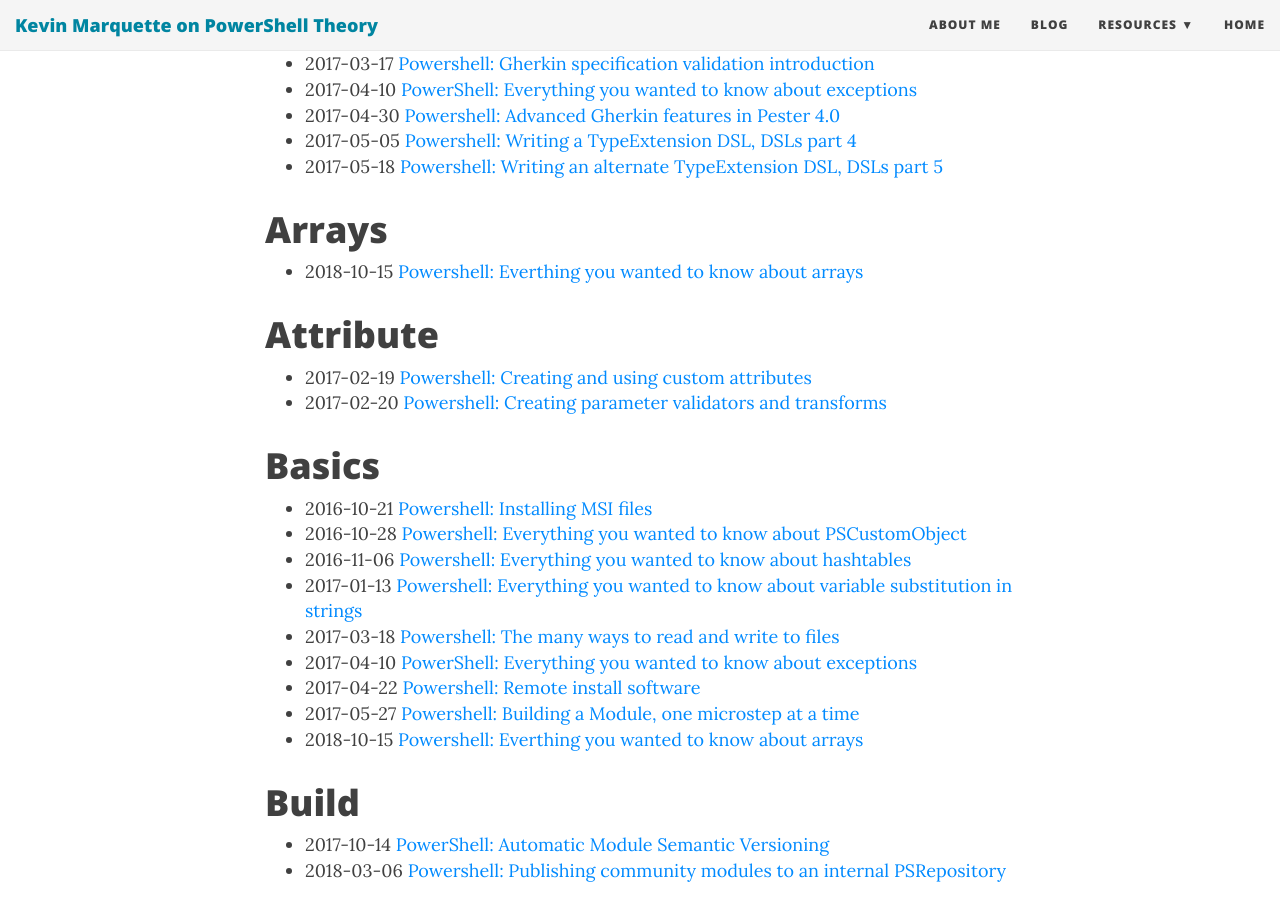
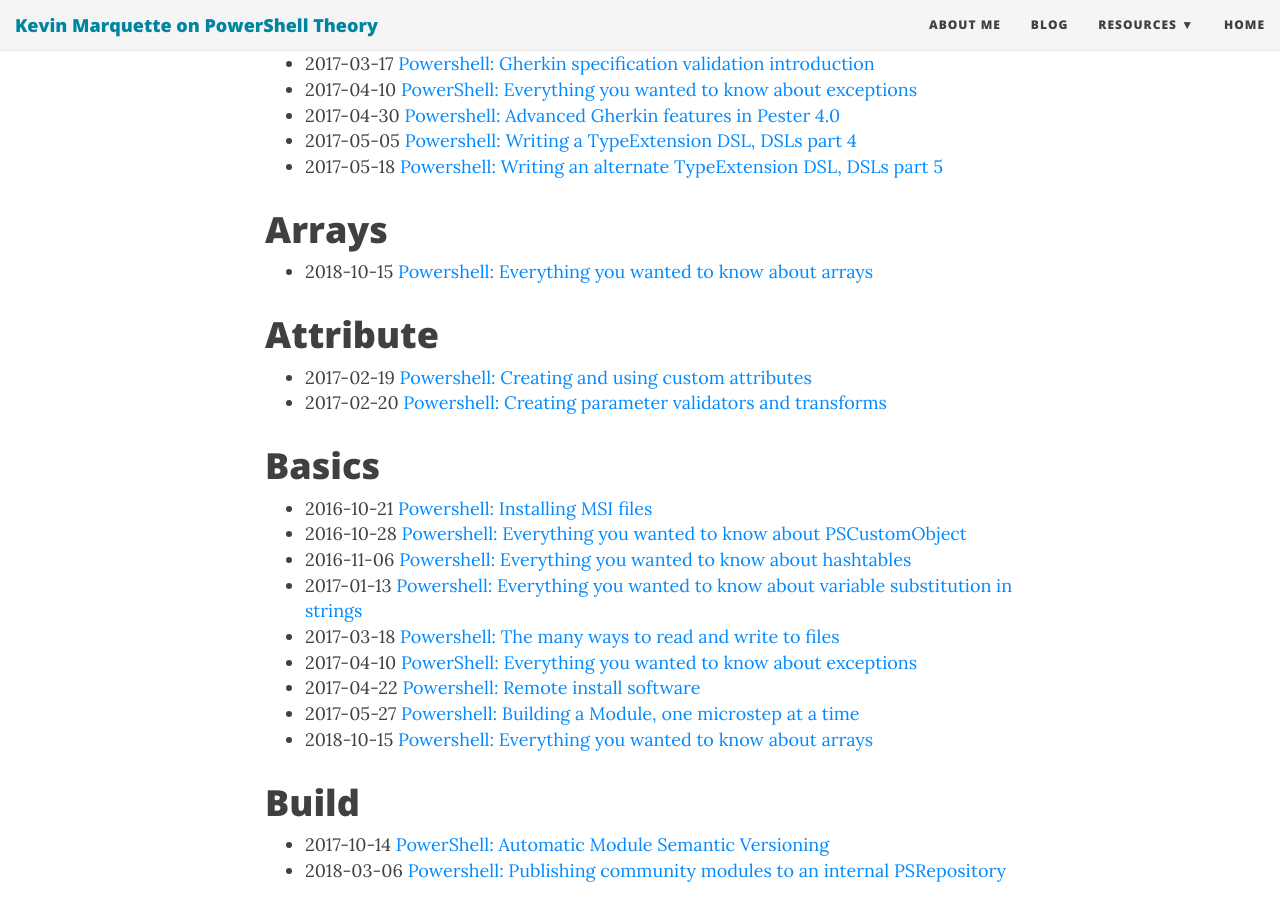
Before and after one commit to KevinMarquette/kevinmarquette.github.io, a Jekyll site: the page built from tags.md, in a window 1280 px wide and 900 px high, scrolled down 1571 px. Built offline with Jekyll 4.4.1, drawn with Linux system fonts in a browser that asks for light colours; nearby versions of some CDN libraries; some of the changed text lies outside the part shown.

Commit message:
fix links

```diff
--- a/tags.md
+++ b/tags.md
@@ -26,7 +26,7 @@
 <a name='Arrays'></a>
 # Arrays
 
-* 2018-10-15 [Powershell: Everthing you wanted to know about arrays](/2018-10-15-Powershell-arrays-Everthing-you-wanted-to-know/?utm_source=blog&utm_medium=blog&utm_content=tags)
+* 2018-10-15 [Powershell: Everything you wanted to know about arrays](/2018-10-15-Powershell-arrays-Everything-you-wanted-to-know/?utm_source=blog&utm_medium=blog&utm_content=tags)
 
 <a name='Attribute'></a>
 # Attribute
@@ -45,7 +45,7 @@
 * 2017-04-10 [PowerShell: Everything you wanted to know about exceptions](/2017-04-10-Powershell-exceptions-everything-you-ever-wanted-to-know/?utm_source=blog&utm_medium=blog&utm_content=tags)
 * 2017-04-22 [Powershell: Remote install software](/2017-04-22-Powershell-installing-remote-software/?utm_source=blog&utm_medium=blog&utm_content=tags)
 * 2017-05-27 [Powershell: Building a Module, one microstep at a time](/2017-05-27-Powershell-module-building-basics/?utm_source=blog&utm_medium=blog&utm_content=tags)
-* 2018-10-15 [Powershell: Everthing you wanted to know about arrays](/2018-10-15-Powershell-arrays-Everthing-you-wanted-to-know/?utm_source=blog&utm_medium=blog&utm_content=tags)
+* 2018-10-15 [Powershell: Everything you wanted to know about arrays](/2018-10-15-Powershell-arrays-Everything-you-wanted-to-know/?utm_source=blog&utm_medium=blog&utm_content=tags)
 
 <a name='Build'></a>
 # Build
@@ -231,7 +231,7 @@
 * 2018-08-04 [Powershell: How to create a Standard Library Binary Module](/2018-08-04-Powershell-Standard-Library-Binary-Module/?utm_source=blog&utm_medium=blog&utm_content=tags)
 * 2018-08-26 [Powershell: DependsOn Module](/2018-08-26-Powershell-DependsOn/?utm_source=blog&utm_medium=blog&utm_content=tags)
 * 2018-09-20 [Powershell: Building Modules with the Azure DevOps Pipeline](/2018-09-20-Powershell-Building-Modules-with-the-Azure-DevOps-Pipeline/?utm_source=blog&utm_medium=blog&utm_content=tags)
-* 2018-10-15 [Powershell: Everthing you wanted to know about arrays](/2018-10-15-Powershell-arrays-Everthing-you-wanted-to-know/?utm_source=blog&utm_medium=blog&utm_content=tags)
+* 2018-10-15 [Powershell: Everything you wanted to know about arrays](/2018-10-15-Powershell-arrays-Everything-you-wanted-to-know/?utm_source=blog&utm_medium=blog&utm_content=tags)
 
 <a name='PowerShellGet'></a>
 # PowerShellGet
```
Also changed, not shown: _includes/recent-posts.md (+1 -1 lines).
